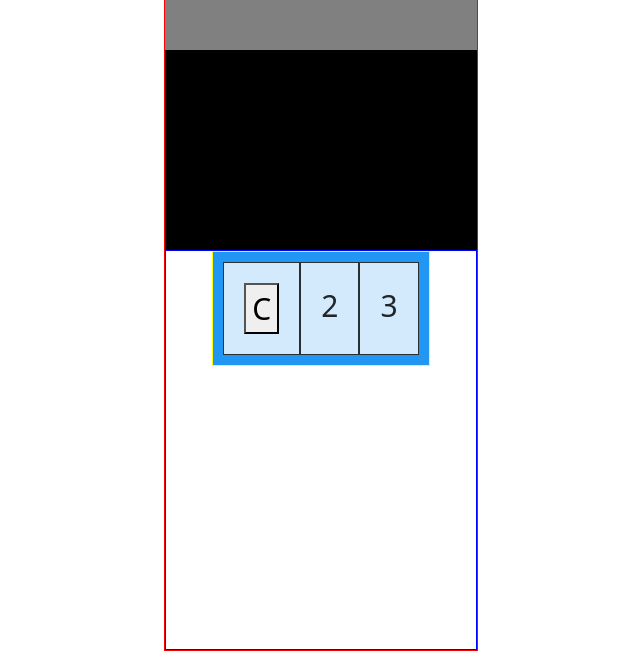
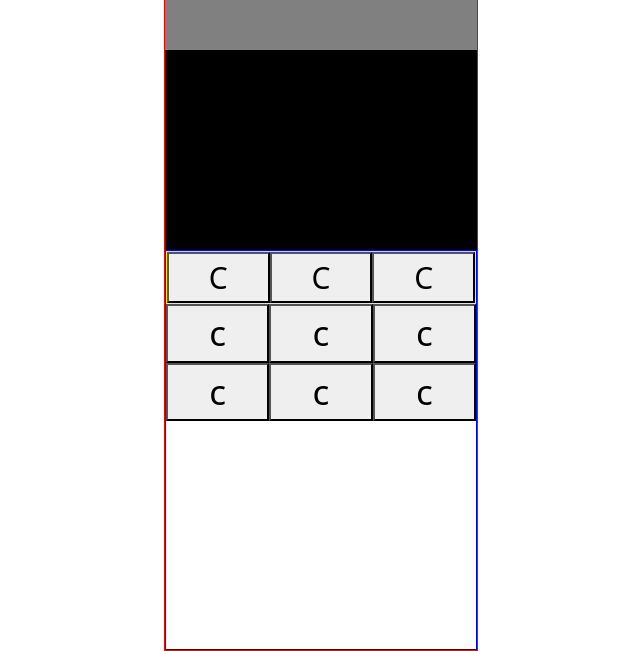
Before and after one commit to jll38/cool_random_webpages, a Flask app: page /calculator in a window 1280 px wide. Shown: the part 169-820 px from the top of the page, without its empty margins (319-959 px from the left). Run offline with Flask 2, Linux system fonts and the light colour scheme; some libraries are stand-ins or nearby versions.

Commit message:
splash text and calc

```diff
--- a/simple_pages/templates/calc.html
+++ b/simple_pages/templates/calc.html
@@ -18,10 +18,18 @@
                 </div>
                 <div id="base" style="min-height: 400px; border: solid blue 1px;">
                     <div id="button-grid" name="button-grid">
-                        <div id="topgrid" class="grid-container" style="border: yellow solid 1px;">
-                            <div class="grid-item"><button class="btn-primary">C</button></div>
-                            <div class="grid-item">2</div>
-                            <div class="grid-item">3</div>
+                        <div id="topgrid" class="calc-btn-container" style="border: yellow solid 1px;">
+                            <div class="grid-item"><button class="btn-primary calc-btn">C</button></div>
+                            <div class="grid-item"><button class="btn-primary calc-btn">C</button></div>
+                            <div class="grid-item"><button class="btn-primary calc-btn">C</button></div>
+                        </div>
+                        <div id="maingrid" class="calc-btn-container">
+                            <div class="grid-item-main"><button class="btn-primary calc-btn calc-btn-main">c</button></div>
+                            <div class="grid-item-main"><button class="btn-primary calc-btn calc-btn-main">c</button></div>
+                            <div class="grid-item-main"><button class="btn-primary calc-btn calc-btn-main">c</button></div>
+                            <div class="grid-item-main"><button class="btn-primary calc-btn calc-btn-main">c</button></div>
+                            <div class="grid-item-main"><button class="btn-primary calc-btn calc-btn-main">c</button></div>
+                            <div class="grid-item-main"><button class="btn-primary calc-btn calc-btn-main">c</button></div>
                         </div>
                     </div>
                 </div>
--- a/static/css/style.css
+++ b/static/css/style.css
@@ -1,9 +1,10 @@
-header{
+header {
 }
 
 .center {
     margin: auto;
 }
+
 .vertical-center {
     margin: 0;
     position: absolute;
@@ -11,86 +12,137 @@ header{
     -ms-transform: translateY(-50%);
     transform: translateY(-50%);
 }
-.grid-center{
-    display:grid;
-    place-items:center;
+
+.grid-center {
+    display: grid;
+
 }
-.grid-container {
-  display: inline-grid;
+
+.calc-btn-container {
+    display: grid;
     grid-template-columns: auto auto auto;
     background-color: #2196F3;
-  padding: 10px;
+    place-items: stretch;
 }
+
 .grid-item {
-  background-color: rgba(255, 255, 255, 0.8);
-  border: 1px solid rgba(0, 0, 0, 0.8);
-  padding: 20px;
+    padding: 0px;
     font-size: 30px;
     text-align: center;
 }
+
+.calc-btn {
+    width: 100%;
+}
+
+.calc-btn-main, .grid-item-main {
+    height: 100%;
+    font-size: 35px;
+}
+
+.calc-btn:active {
+    background-color: gray;
+}
+
+.mc-splash-text {
+    font-family: Minecraftia-Regular;
+    color: yellow;
+    text-shadow: black 1px 1px 1px;
+    font-size: 20px;
+    animation-name: splash-text;
+    animation-duration: 2s;
+    animation-direction: alternate;
+    animation-iteration-count: infinite;
+    position: relative;
+    width: 25%;
+    left:875px;
+    bottom:30px;
+
+
+
+}
+
+@keyframes splash-text {
+    from {
+        transform: scale(1) rotate(-15deg);
+    }
+    to {
+        transform: scale(1.15) rotate(-15deg);
+    }
+}
+
 @font-face {
     font-family: "WILD WORLD";
     src: url('/static/fonts/WILD WORLD.otf');
 
 }
+
 @font-face {
     font-family: "Minecraftia-Regular";
     src: url('/static/fonts/Minecraftia-Regular.ttf');
 
 }
-h1{
+
+h1 {
     font-family: "WILD WORLD";
-    text-align:center;
-    font-size:250%;
+    text-align: center;
+    font-size: 250%;
     font-weight: normal;
-    color:white;
+    color: white;
     -webkit-text-stroke-width: 1px;
     -webkit-text-stroke-color: black;
 }
 
-h2{
-    font-family:"WILD WORLD";
-    text-align:center;
+h2 {
+    font-family: "WILD WORLD";
+    text-align: center;
 
 }
 
 body {
-    margin:auto;
+    margin: auto;
 
     animation: fadeIn 0.25s;
 }
-.subtext{
+
+.subtext {
     font-family: "Prompt";
-    text-align:center;
-    font-size:200%;
+    text-align: center;
+    font-size: 200%;
     font-weight: normal;
 }
+
 @keyframes fadeIn {
-  0% { opacity: 0;}
-  100% { opacity: 1; }
+    0% {
+        opacity: 0;
+    }
+    100% {
+        opacity: 1;
+    }
 }
 
 .main {
-    padding-top:10em;
-    padding-bottom:10em;
-    background-color:#ebd7d5;
+    padding-top: 10em;
+    padding-bottom: 10em;
+    background-color: #ebd7d5;
 
 }
 
-#outputLabel{
-    font-size:2em;
-    text-align:center;
+#outputLabel {
+    font-size: 2em;
+    text-align: center;
     font-family: "Prompt";
-    display:block;
+    display: block;
     animation: fadeIn 0.5s;
 
 }
 
-#randomNumOutput{
-    font-family:"Prompt";
-    font-size:3em;
+#randomNumOutput {
+    font-family: "Prompt";
+    font-size: 3em;
 }
-#randomNumOutput:active{
+
+#randomNumOutput:active {
     animation: fadeIn 0.5s;
 }
 
@@ -98,7 +150,7 @@ body {
 .center {
     margin: auto;
     width: 50%;
-    display:block;
+    display: block;
     padding: 10px;
-    text-align:center;
+    text-align: center;
 }
```
Also changed, not shown: simple_pages/templates/index.html (+21 -3 lines). Lines whose indentation alone changed are shown as unchanged.
